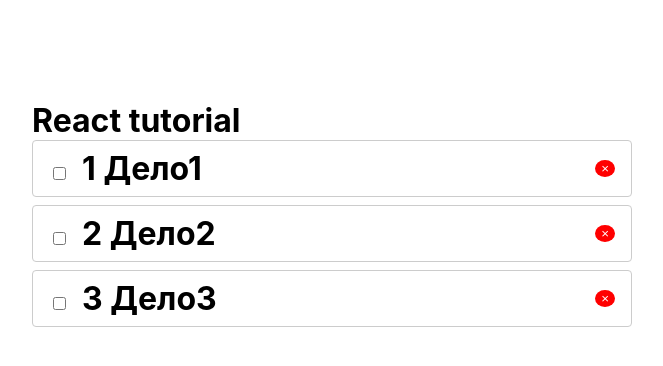
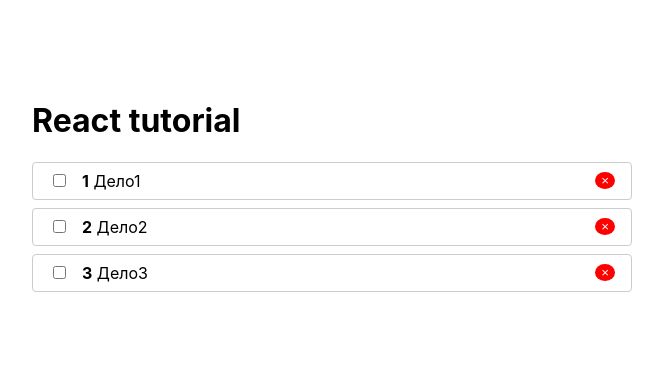
Before and after one commit to AlenaShestanova/ReactProj, a React (Create React App) app: page / in a window 1280 px wide. Shown: the top 366 px of the page, without its empty margins (308-971 px from the left). Built offline with nearby package versions, Linux system fonts and the light colour scheme.

Commit message:
вывод сообщения, если удалены все туду

```diff
--- a/src/App.js
+++ b/src/App.js
@@ -25,9 +25,10 @@ setTodos(todos.filter(todo=>todo.id!==id))
   return (
     <Context.Provider value={{removeTodo:removeTodo}}>
    <div className="wrapper">
-<h1> React tutorial
-    <TodoList todos={todos} onToggle={toggleTodo}/>
-</h1>
+<h1> React tutorial</h1>
+       {todos.length ? <TodoList todos={todos} onToggle={toggleTodo}/>:<p>No todos</p>}
+
+
    </div>
     </Context.Provider>
   );
```
